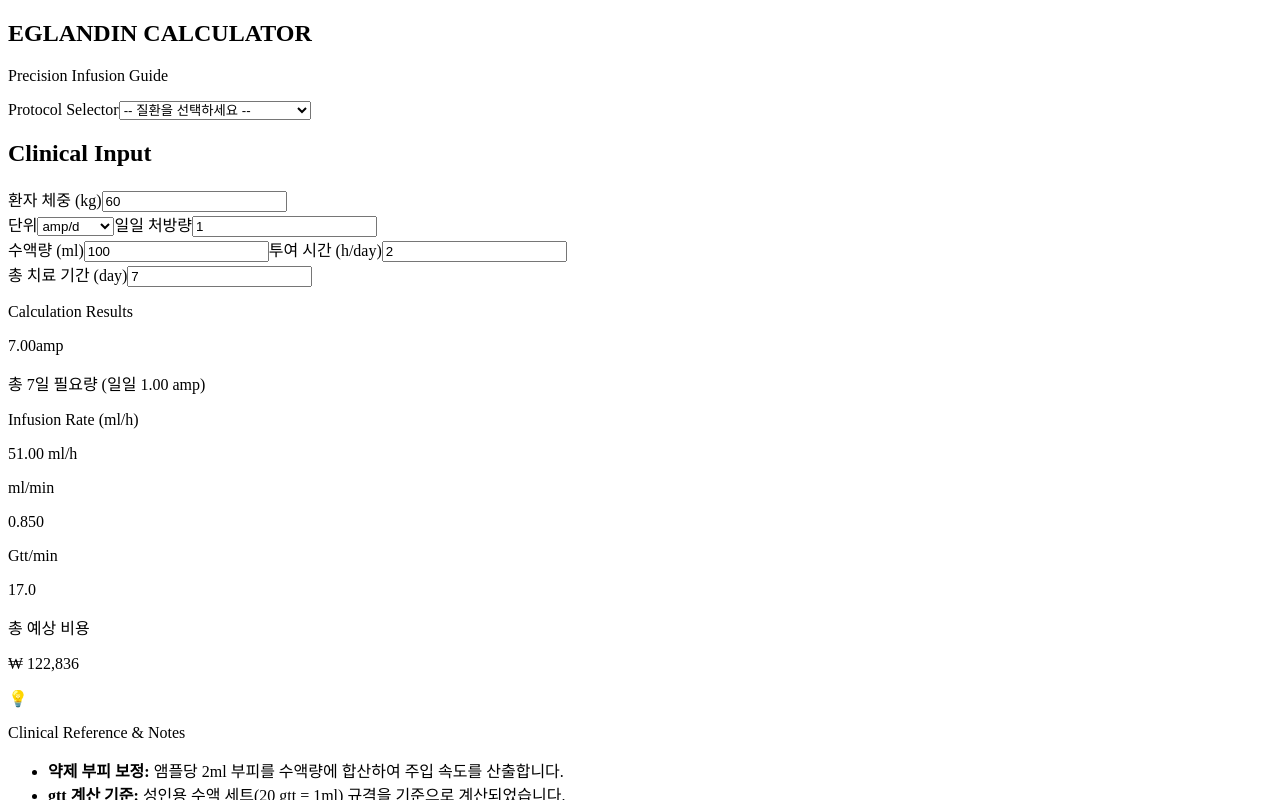
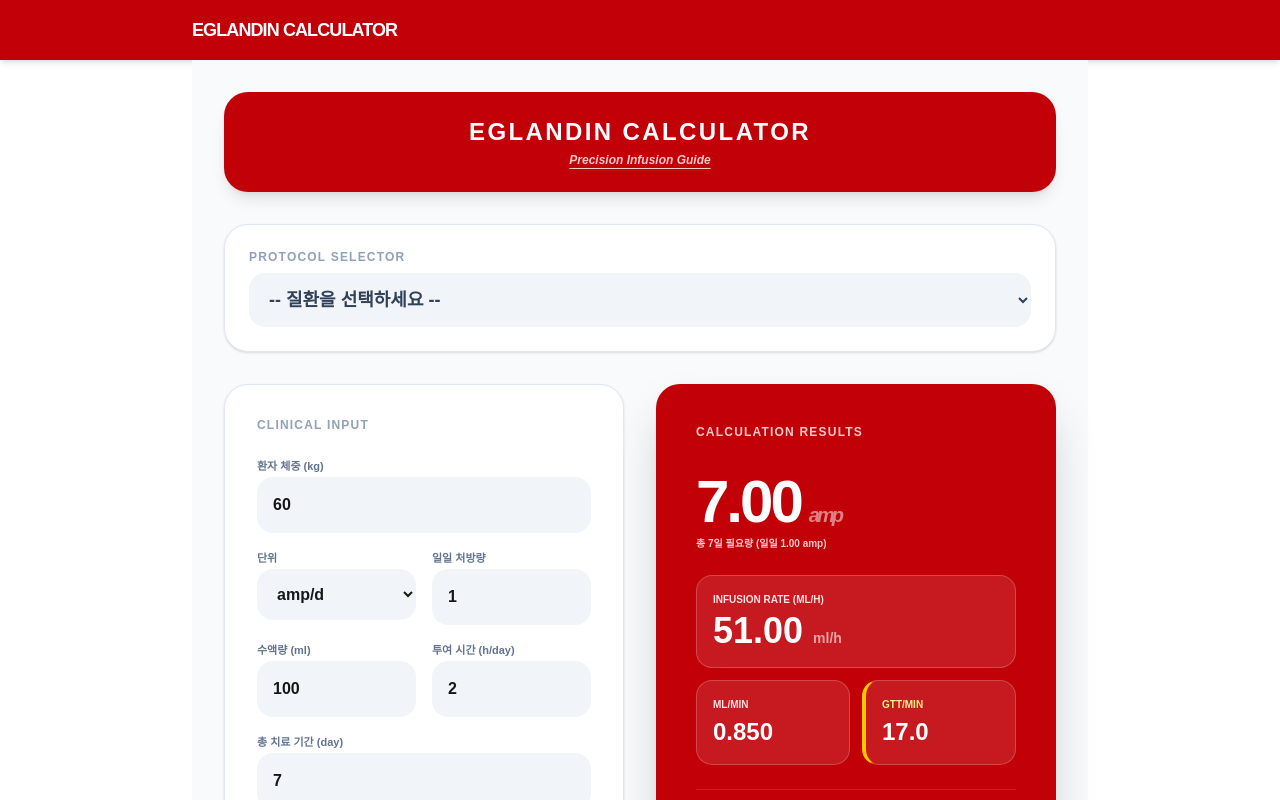
Before and after one commit to lmkim0331-lang/eglandin-calculator, a Next.js app: page / in a window 1280 px wide. Shown: the top 800 px of the page. Built offline with nearby package versions, Linux system fonts and the light colour scheme.

Commit message:
Add files via upload

```diff
--- /dev/null
+++ b/src/app/layout.tsx
@@ -0,0 +1,36 @@
+import type { Metadata } from "next";
+import './globals.css'
+
+// 카톡 공유 시 나타나는 제목과 설명을 요청하신 내용으로 수정했습니다.
+export const metadata: Metadata = {
+  title: "Eglandin Calculator",
+  description: "에글란딘 질환 별 프로토콜과 투여 계산",
+  openGraph: {
+    title: "Eglandin Calculator",
+    description: "에글란딘 질환 별 프로토콜과 투여 계산",
+    url: 'https://eglandin-calculator-psi.vercel.app/',
+    siteName: 'EGLANDIN CALCULATOR',
+    locale: 'ko_KR',
+    type: 'website',
+  },
+};
+
+export default function RootLayout({
+  children,
+}: {
+  children: React.ReactNode
+}) {
+  return (
+    <html lang="ko">
+      <body className="antialiased">
+        {/* 상단 헤더 부분입니다 */}
+        <header className="bg-red-700 text-white p-4 shadow-md">
+          <div className="max-w-4xl mx-auto flex justify-between items-center">
+            <h1 className="font-black tracking-tighter text-lg uppercase">EGLANDIN CALCULATOR</h1>
+          </div>
+        </header>
+        <main>{children}</main>
+      </body>
+    </html>
+  )
+}
```
